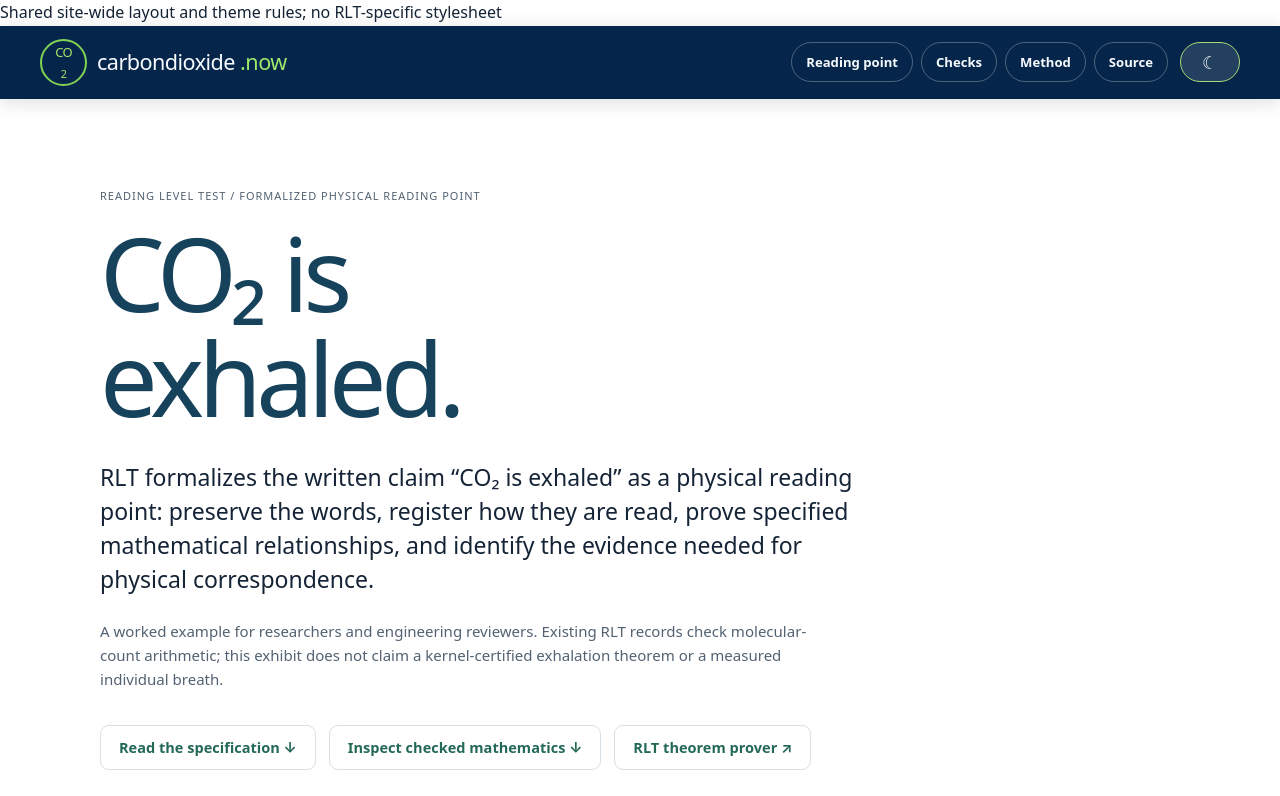
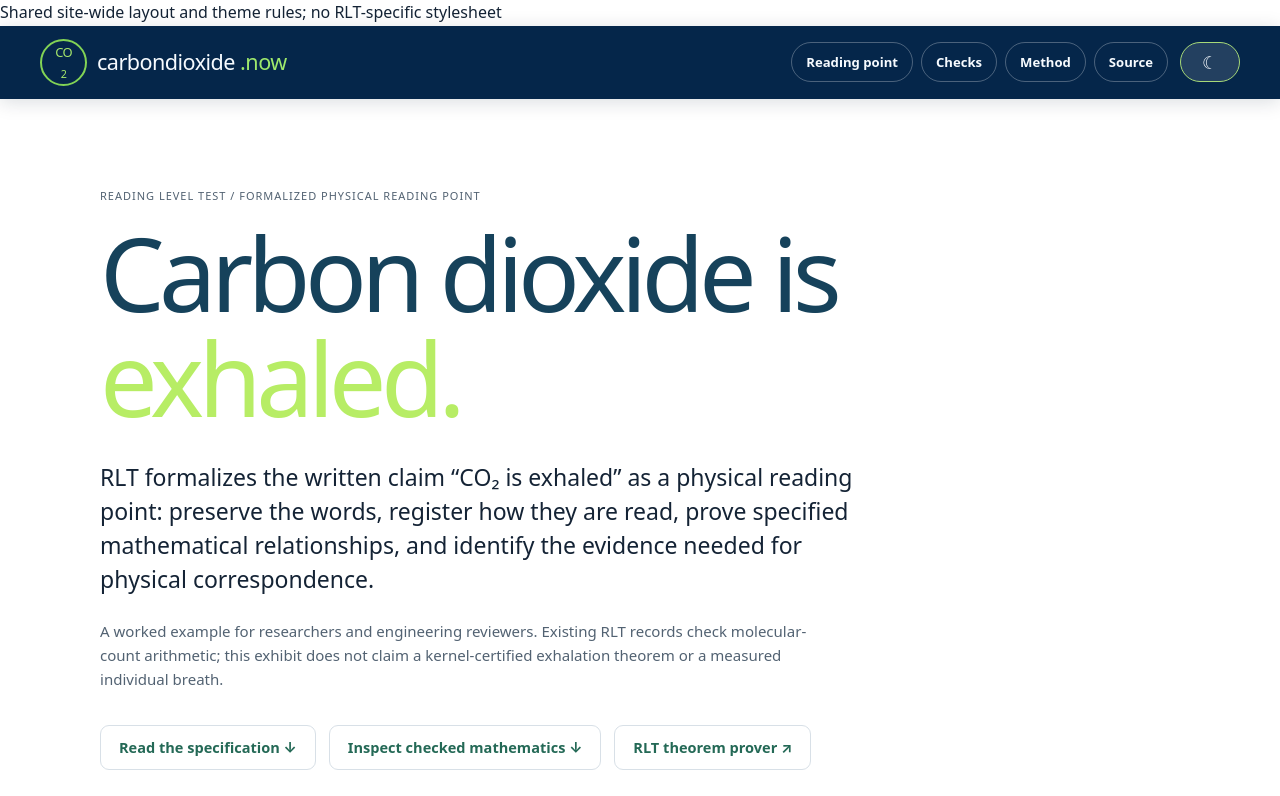
Before and after one commit to thinkthoughts/math29, a plain HTML site: page carbondioxide/RLT/index.html in a window 1280 px wide. Shown: the top 796 px of the page. Drawn offline with Linux system fonts and the light colour scheme.

Commit message:
Update CO₂ heading to include full term 'Carbon dioxide'

```diff
--- a/carbondioxide/RLT/index.html
+++ b/carbondioxide/RLT/index.html
@@ -65,10 +65,8 @@
      <div class="count">
       READING LEVEL TEST / FORMALIZED PHYSICAL READING POINT
      </div>
-     <h1>
-      CO₂ is
-      <br/>
-      exhaled.
+     <h1 id="hero-title">
+      Carbon dioxide is <em> exhaled. </em>
      </h1>
      <p class="lead">
       RLT formalizes the written claim &ldquo;CO₂ is exhaled&rdquo; as a physical reading point: preserve the words, register how they are read, prove specified mathematical relationships, and identify the evidence needed for physical correspondence.
```
